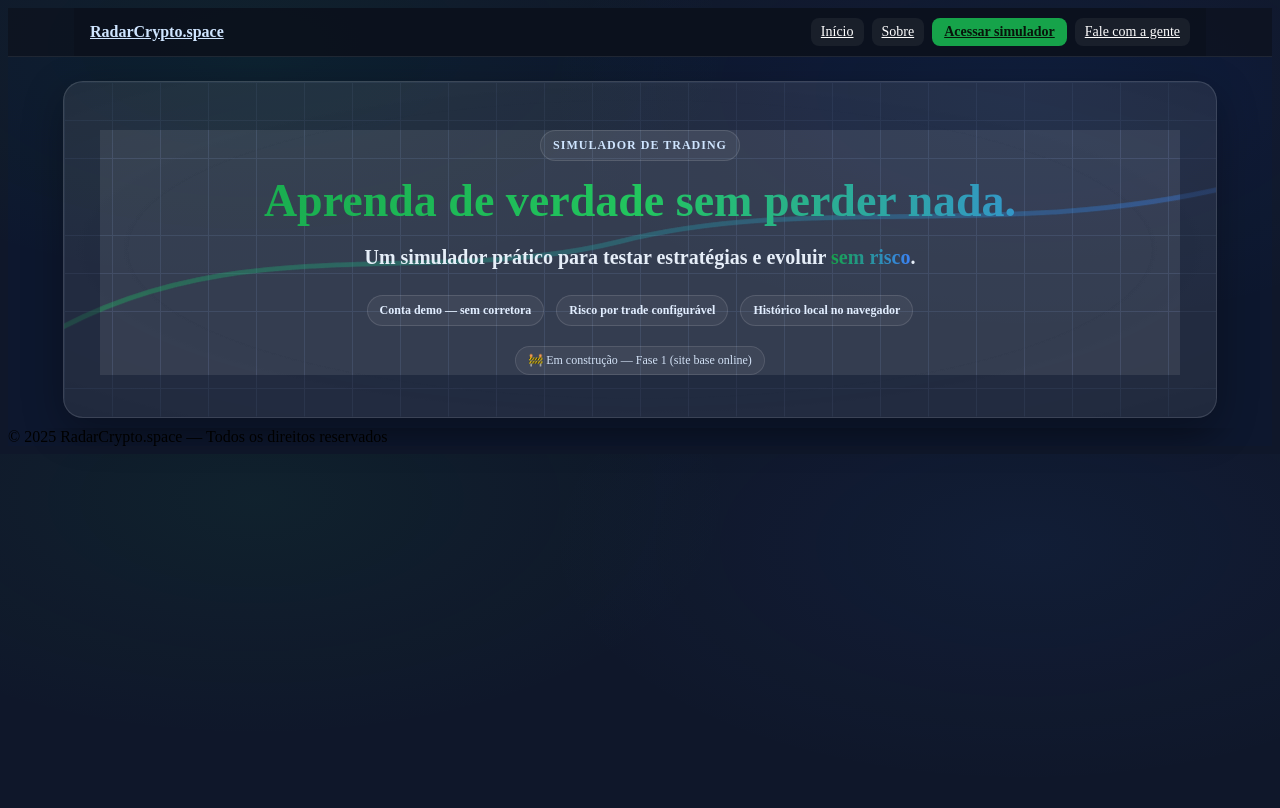
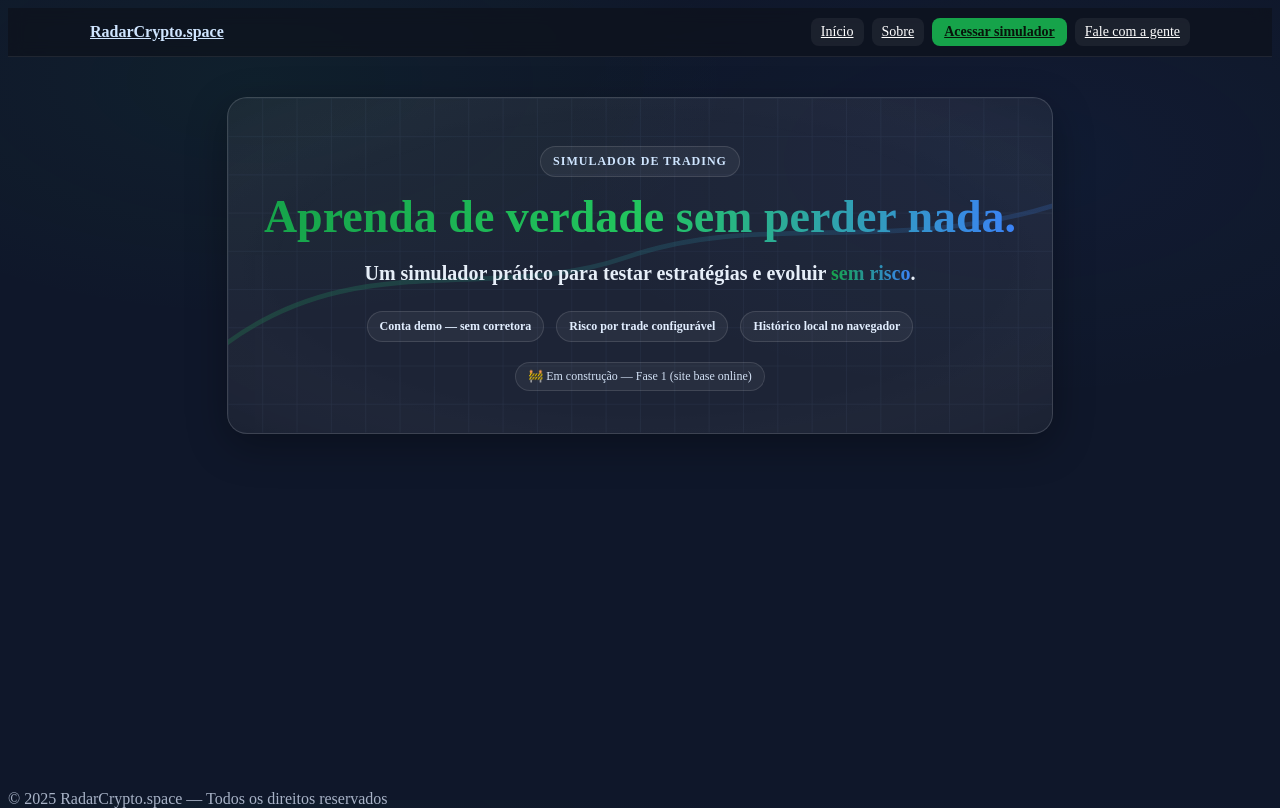
Before and after one commit to Ivanmonteiro-create/radarcripto.space, a Next.js app: page / in a window 1280 px wide. Built offline with nearby package versions, Linux system fonts and the light colour scheme.

Commit message:
Update globals.css

```diff
--- a/styles/globals.css
+++ b/styles/globals.css
@@ -1,12 +1,19 @@
-/* --- Landing “punch” leve: fundo com sombra radial --- */
+html, body, #__next { height: 100%; }
+#__next { display: flex; flex-direction: column; }
+main { flex: 1 0 auto; }
+
+/* Rodapé encostado, sem faixa vazia */
+section:last-of-type { margin-bottom: 0; }
+
+/* Fundo do site */
 body {
   background:
-    radial-gradient(800px 400px at 20% 10%, rgba(34, 197, 94, 0.06), transparent 60%),
-    radial-gradient(800px 400px at 80% 20%, rgba(59, 130, 246, 0.06), transparent 60%),
-    #0f172a; /* fallback (slate-900) */
+    radial-gradient(800px 400px at 20% 10%, rgba(34, 197, 94, 0.05), transparent 60%),
+    radial-gradient(800px 400px at 80% 20%, rgba(59, 130, 246, 0.045), transparent 60%),
+    #0f172a;
 }
 
-/* Suaviza bordas em containers translúcidos */
-* {
-  backdrop-filter: saturate(120%) blur(0.5px);
+/* Rodapé mais legível em telas escuras */
+footer, .footer {
+  color: #a8b3c7;
 }
```
